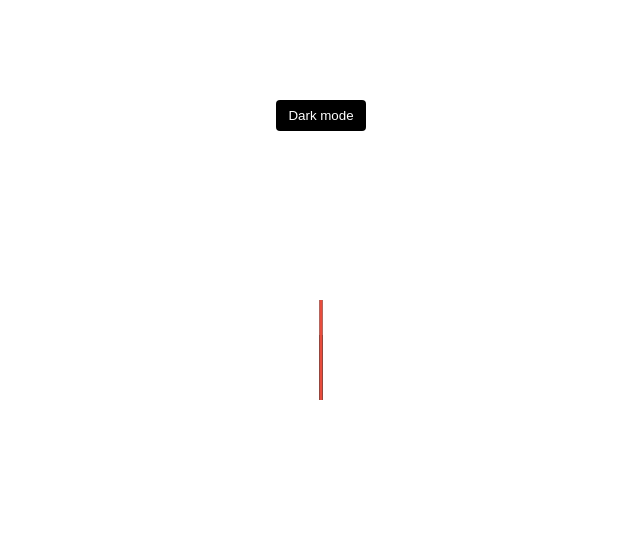
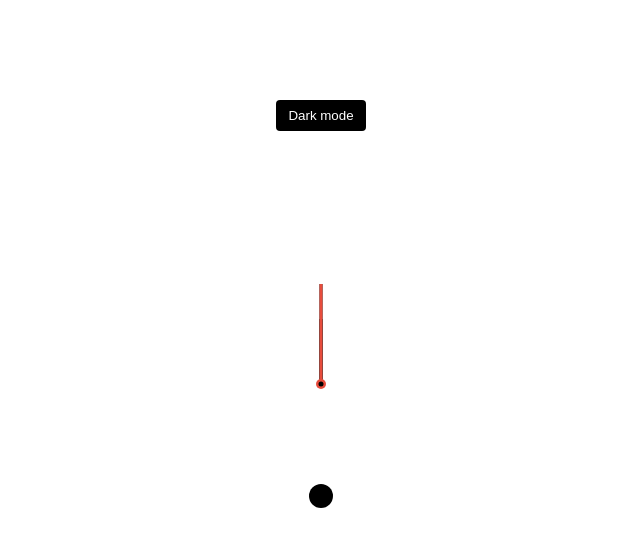
Before and after one commit to lenasedkiewicz/50projects50days, a plain HTML site: page day19/index.html in a window 1280 px wide. Shown: the whole page, without its empty margins (319-959 px from the left). Drawn offline with Linux system fonts and the light colour scheme.

Commit message:
Complete clock styling

```diff
--- a/day19/style.css
+++ b/day19/style.css
@@ -85,3 +85,51 @@ body {
   height: 100px;
   background-color: #e74c3c;
 }
+
+.center-point {
+  background-color: #e74c3c;
+  width: 10px;
+  height: 10px;
+  position: absolute;
+  top: 50%;
+  left: 50%;
+  transform: translate(-50%, -50%);
+  border-radius: 50%;
+}
+
+.center-point::after {
+  content: "";
+  background-color: var(--primary-color);
+  width: 5px;
+  height: 5px;
+  position: absolute;
+  top: 50%;
+  left: 50%;
+  transform: translate(-50%, -50%);
+  border-radius: 50%;
+}
+
+.time {
+  font-size: 60px;
+}
+
+.date {
+  color: #aaa;
+  font-size: 20px;
+  letter-spacing: 0.3;
+  text-transform: uppercase;
+}
+
+.date .circle {
+  background-color: var(--primary-color);
+  color: var(--secondary-color);
+  border-radius: 50%;
+  height: 24px;
+  width: 24px;
+  display: inline-flex;
+  align-items: center;
+  justify-content: center;
+  line-height: 24px;
+  transition: 0.5s ease-in;
+  font-size: 22px;
+}
```
